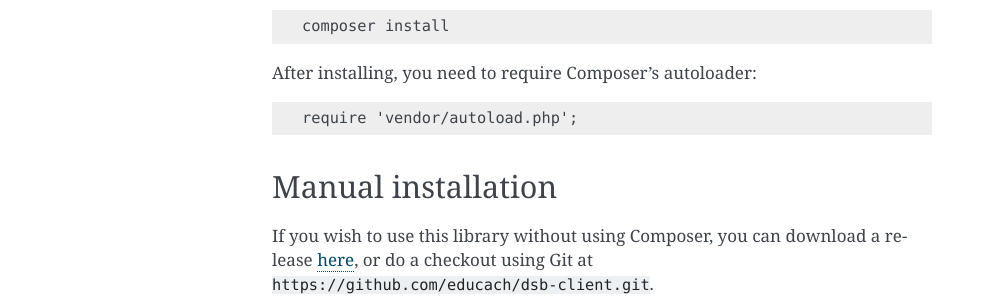
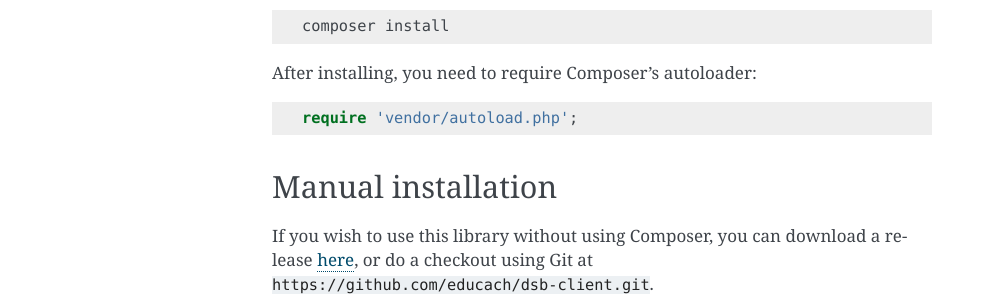
Before and after one commit to educach/dsb-client, a Sphinx documentation site: the page built from docs/install.rst, in a window 1280 px wide. Shown: the part 403-703 px from the top of the page, without its empty margins (148-1140 px from the left). Built offline with Sphinx 7.4.7, drawn with Linux system fonts in a browser that asks for light colours; some of the changed lines change nothing that is shown.

Commit message:
Add PHP Syntax highlighting.

```diff
--- a/docs/conf.py
+++ b/docs/conf.py
@@ -15,6 +15,12 @@
 import sys
 import os
 import shlex
+from sphinx.highlighting import lexers
+from pygments.lexers.web import PhpLexer
+
+lexers['php'] = PhpLexer(startinline=True, linenos=1)
+lexers['php-annotations'] = PhpLexer(startinline=True, linenos=1)
+primary_domain = 'php'
 
 # If extensions (or modules to document with autodoc) are in another directory,
 # add these directories to sys.path here. If the directory is relative to the
```
